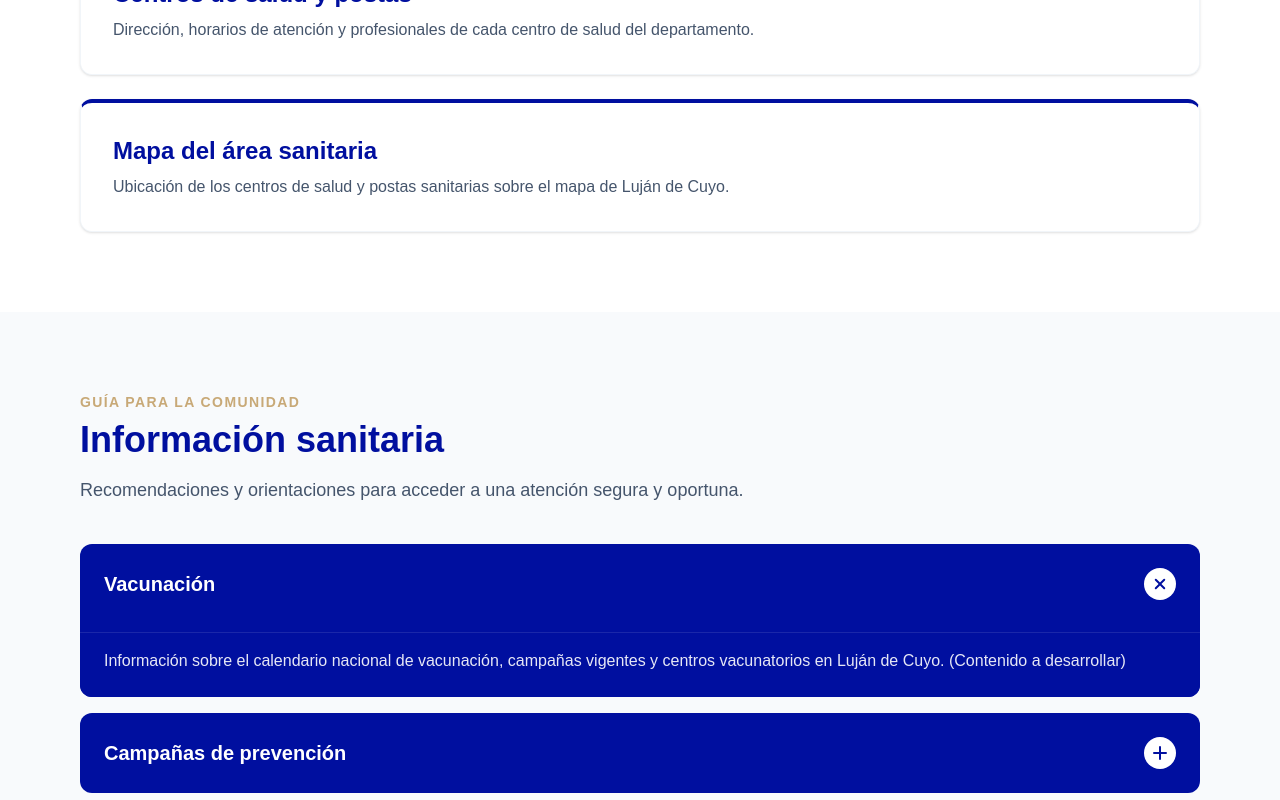
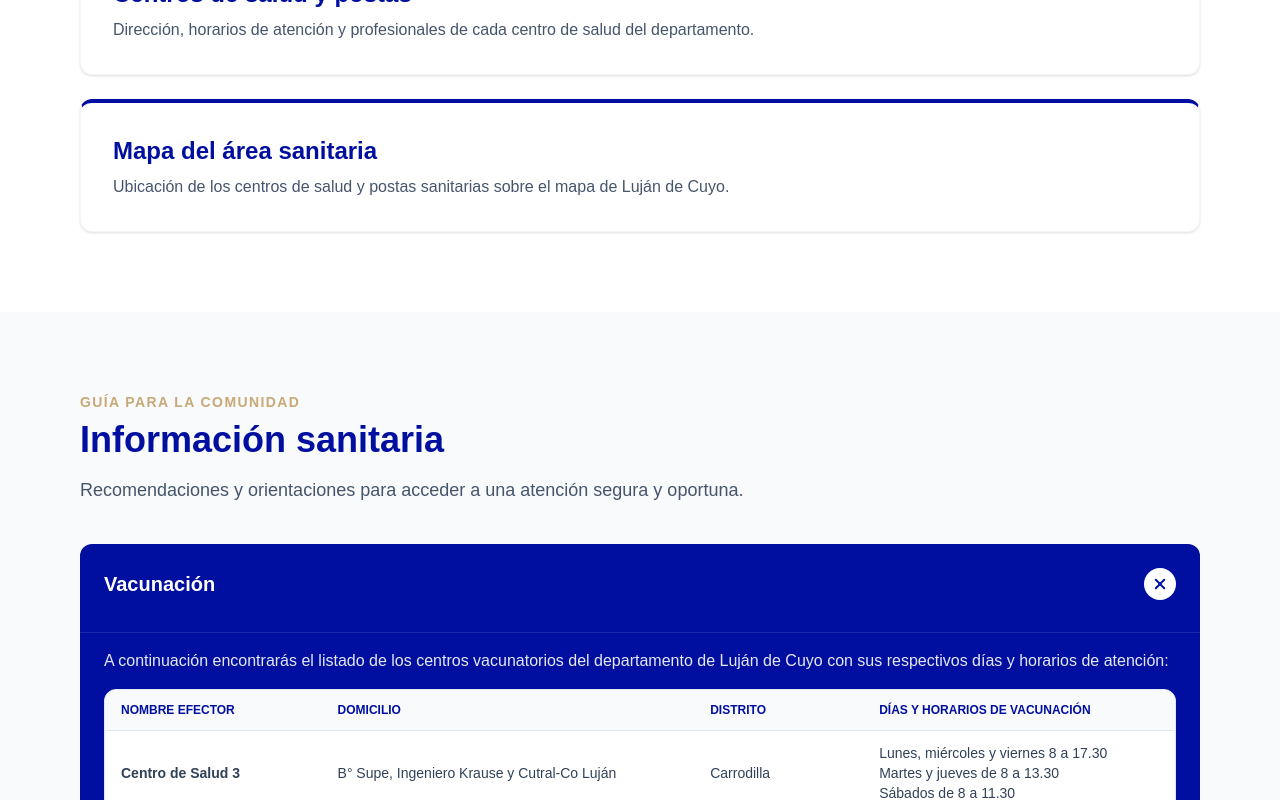
Before and after one commit to areasanitariaLDC/area-sanitaria-lujan, a Next.js app: page /comunidad in a window 1280 px wide. Both pictures are taken after a click on the heading "Vacunación". Shown: the part 840-1640 px from the top of the page. Built offline with nearby package versions, Linux system fonts and the light colour scheme; a web font is replaced by a local one.

Commit message:
data: Add vaccination schedule table to Comunidad page

```diff
--- a/src/app/comunidad/page.tsx
+++ b/src/app/comunidad/page.tsx
@@ -105,9 +105,113 @@ export default function ComunidadPage() {
                 </span>
               </summary>
               <div className="px-6 pb-6 text-white/90 bg-mendoza-blue-dark border-t border-white/10 mt-2 pt-4">
-                <p>
-                  Información sobre el calendario nacional de vacunación, campañas vigentes y centros vacunatorios en Luján de Cuyo. (Contenido a desarrollar)
+                <p className="mb-4">
+                  A continuación encontrarás el listado de los centros vacunatorios del departamento de Luján de Cuyo con sus respectivos días y horarios de atención:
                 </p>
+                <div className="overflow-x-auto bg-white rounded-xl shadow-inner border border-slate-200">
+                  <table className="w-full text-left text-sm text-slate-700">
+                    <thead className="bg-slate-50 text-mendoza-blue-dark font-bold uppercase text-xs border-b border-slate-200">
+                      <tr>
+                        <th className="px-4 py-3">Nombre Efector</th>
+                        <th className="px-4 py-3">Domicilio</th>
+                        <th className="px-4 py-3">Distrito</th>
+                        <th className="px-4 py-3 min-w-[200px]">Días y horarios de vacunación</th>
+                      </tr>
+                    </thead>
+                    <tbody className="divide-y divide-slate-100">
+                      <tr className="hover:bg-slate-50 transition-colors">
+                        <td className="px-4 py-3 font-semibold">Centro de Salud 3</td>
+                        <td className="px-4 py-3">B° Supe, Ingeniero Krause y Cutral-Co Luján</td>
+                        <td className="px-4 py-3">Carrodilla</td>
+                        <td className="px-4 py-3">Lunes, miércoles y viernes 8 a 17.30<br/>Martes y jueves de 8 a 13.30<br/>Sábados de 8 a 11.30</td>
+                      </tr>
+                      <tr className="hover:bg-slate-50 transition-colors">
+                        <td className="px-4 py-3 font-semibold">Centro de Salud 202</td>
+                        <td className="px-4 py-3">B° Solar de Cuyo M J – C 35</td>
+                        <td className="px-4 py-3">Perdriel</td>
+                        <td className="px-4 py-3">Lunes a viernes de 8 a 17.30<br/>Sábados 8 a 11.30</td>
+                      </tr>
+                      <tr className="hover:bg-slate-50 transition-colors">
+                        <td className="px-4 py-3 font-semibold">Centro de Salud 217</td>
+                        <td className="px-4 py-3">Manuel Antonio Sáez 8257</td>
+                        <td className="px-4 py-3">Carrodilla</td>
+                        <td className="px-4 py-3">Lunes a viernes, de 8 a 13.30<br/>Sábados de 8 a 11.30</td>
+                      </tr>
+                      <tr className="hover:bg-slate-50 transition-colors">
+                        <td className="px-4 py-3 font-semibold">Centro de Salud 218</td>
+                        <td className="px-4 py-3">Los Alerces Terrada 8080 Luján</td>
+                        <td className="px-4 py-3">Carrodilla</td>
+                        <td className="px-4 py-3">Lunes a miércoles, de 8 a 13.30<br/>Jueves de 8 a 16.30<br/>Viernes de 8 a 13.30<br/>Sábados de 8 a 11.30</td>
+                      </tr>
+                      <tr className="hover:bg-slate-50 transition-colors">
+                        <td className="px-4 py-3 font-semibold">Centro de Salud 224</td>
+                        <td className="px-4 py-3">Bº Costa Flores M-A C-13 Luján – Perdriel</td>
+                        <td className="px-4 py-3">Pedriel</td>
+                        <td className="px-4 py-3">Lunes a viernes, de 8 a 13.30<br/>Sábados de 8 a 11.30</td>
+                      </tr>
+                      <tr className="hover:bg-slate-50 transition-colors">
+                        <td className="px-4 py-3 font-semibold">Centro de Salud 31</td>
+                        <td className="px-4 py-3">Federico Serpa y Republica del Libano</td>
+                        <td className="px-4 py-3">Luján de cuyo</td>
+                        <td className="px-4 py-3">Lunes a viernes, de 7 a 13.30</td>
+                      </tr>
+                      <tr className="hover:bg-slate-50 transition-colors">
+                        <td className="px-4 py-3 font-semibold">Centro de Salud 32</td>
+                        <td className="px-4 py-3">Saenz Peña 8801</td>
+                        <td className="px-4 py-3">Las Compuertas</td>
+                        <td className="px-4 py-3">Lunes a viernes, de 8 a 13.30<br/>Sábados 8 a 11.30</td>
+                      </tr>
+                      <tr className="hover:bg-slate-50 transition-colors">
+                        <td className="px-4 py-3 font-semibold">Centro de Salud 33</td>
+                        <td className="px-4 py-3">Calle Cobos s/n La Colonia</td>
+                        <td className="px-4 py-3">Agrelo</td>
+                        <td className="px-4 py-3">Lunes 8 a 12.30<br/>Martes de 8 a 17.30<br/>Miércoles a viernes, de 8 a 12.30</td>
+                      </tr>
+                      <tr className="hover:bg-slate-50 transition-colors">
+                        <td className="px-4 py-3 font-semibold">Centro de Salud 34</td>
+                        <td className="px-4 py-3">Ruta 7 km 60</td>
+                        <td className="px-4 py-3">Potrerillos</td>
+                        <td className="px-4 py-3">Lunes a viernes, de 8 a 18<br/>Sábados 8 a 12</td>
+                      </tr>
+                      <tr className="hover:bg-slate-50 transition-colors">
+                        <td className="px-4 py-3 font-semibold">Centro de Salud 35</td>
+                        <td className="px-4 py-3">San Martin 8995</td>
+                        <td className="px-4 py-3">Agrelo</td>
+                        <td className="px-4 py-3">Lunes a viernes, de 8 a 13.30<br/>Sábados 8 a 11.30</td>
+                      </tr>
+                      <tr className="hover:bg-slate-50 transition-colors">
+                        <td className="px-4 py-3 font-semibold">Centro de Salud 36</td>
+                        <td className="px-4 py-3">Ruta 16 km 11</td>
+                        <td className="px-4 py-3">Carrizal de Arriba</td>
+                        <td className="px-4 py-3">Lunes a viernes, de 8 a 13.30<br/>Sábados de 8 a 11.30</td>
+                      </tr>
+                      <tr className="hover:bg-slate-50 transition-colors">
+                        <td className="px-4 py-3 font-semibold">Centro de Salud 37</td>
+                        <td className="px-4 py-3">Ruta 16 km 20</td>
+                        <td className="px-4 py-3">Carrizal de Abajo</td>
+                        <td className="px-4 py-3">Lunes a viernes, de 8 a 13.30<br/>Sábados de 8 a 11.30</td>
+                      </tr>
+                      <tr className="hover:bg-slate-50 transition-colors">
+                        <td className="px-4 py-3 font-semibold">Centro de Salud 38</td>
+                        <td className="px-4 py-3">Italia 5600</td>
+                        <td className="px-4 py-3">Chacras de Coria</td>
+                        <td className="px-4 py-3">Lunes a viernes, de 8 a 17.30<br/>Sábados de 8 a 12</td>
+                      </tr>
+                      <tr className="hover:bg-slate-50 transition-colors">
+                        <td className="px-4 py-3 font-semibold">Centro de Salud 39</td>
+                        <td className="px-4 py-3">Ruta 40, km 38 B° Cuadro Estación</td>
+                        <td className="px-4 py-3">Ugarteche</td>
+                        <td className="px-4 py-3">Lunes a viernes, de 8 a 18<br/>Sábados 8 a 12</td>
+                      </tr>
+                      <tr className="hover:bg-slate-50 transition-colors">
+                        <td className="px-4 py-3 font-semibold">Consultorios externos</td>
+                        <td className="px-4 py-3">Lateral Oeste del Acceso Sur y Quintana</td>
+                        <td className="px-4 py-3">Perdriel</td>
+                        <td className="px-4 py-3">Lunes a viernes, de 7 a 13.30<br/>Sábados 7 a 11.30</td>
+                      </tr>
+                    </tbody>
+                  </table>
+                </div>
               </div>
             </details>
 
```
